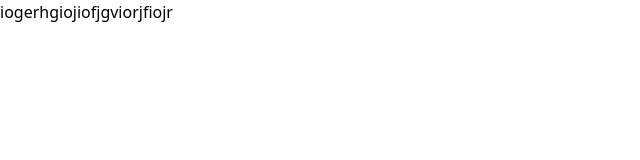
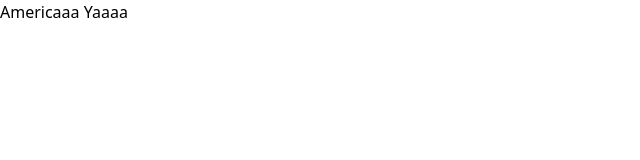
Before and after one commit to ManvirSinghMS/Netflix-GPT, a React (Vite) app: page / in a window 1280 px wide. Shown: the top 160 px of the page, without its empty margins (0-640 px from the left). Built offline with nearby package versions, Linux system fonts and the light colour scheme.

Commit message:
checking again

```diff
--- a/src/App.jsx
+++ b/src/App.jsx
@@ -3,7 +3,7 @@ function App() {
 
   return (
     <>
-    <div className="text-3xl font-bold text-green-800">iogerhgiojiofjgviorjfiojr</div>
+    <div className="text-3xl font-bold text-green-800">Americaaa Yaaaa</div>
 
     </>
   )
```
